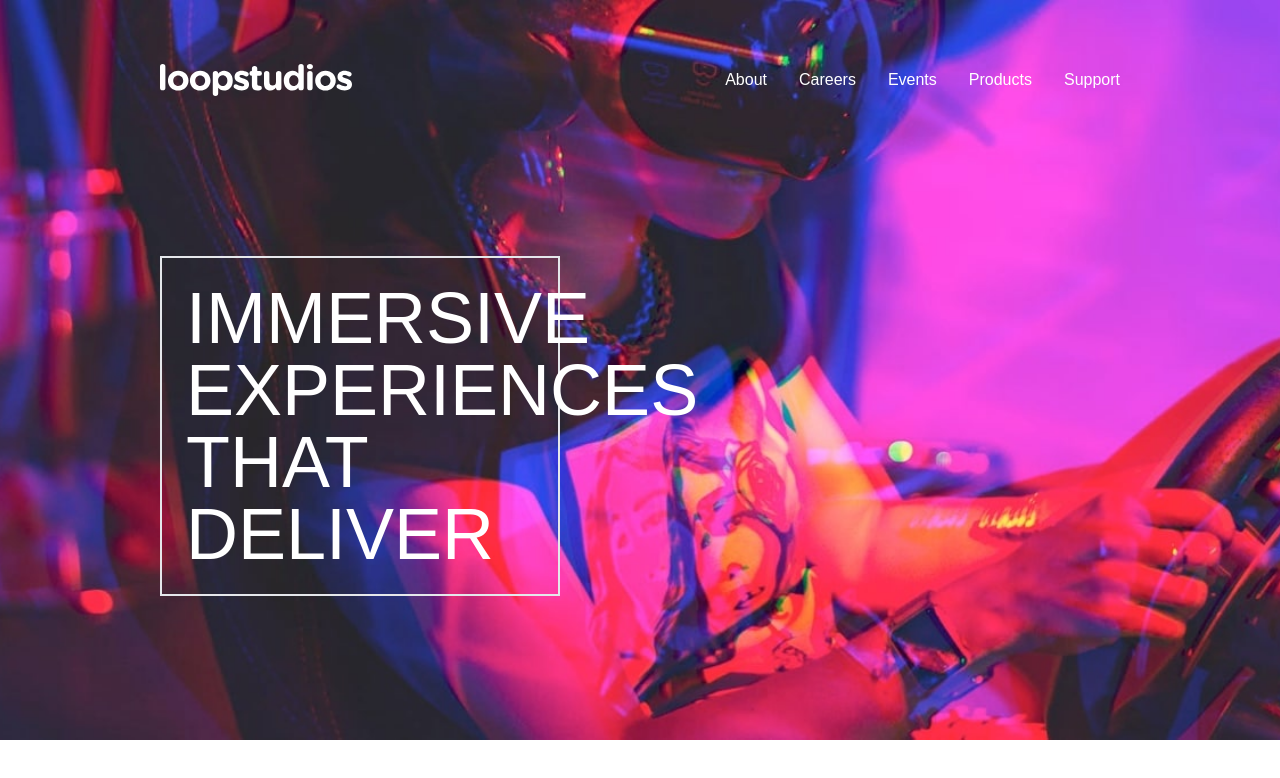
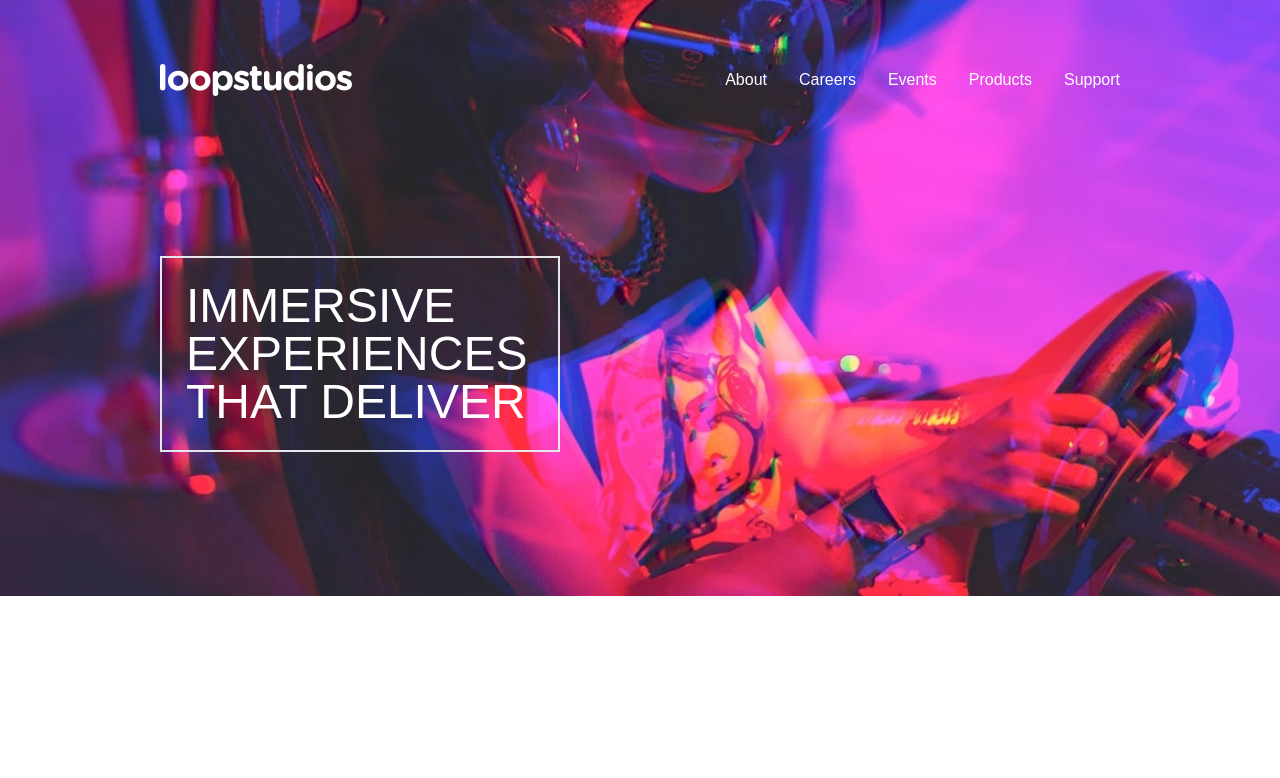
Before and after one commit to ahmadshiddiq/fem-loop-studios, a React (Create React App) app: page / in a window 1280 px wide. Shown: the top 778 px of the page. Built offline with nearby package versions, Linux system fonts and the light colour scheme.

Commit message:
fix: size on correct size with breakpoint

```diff
--- a/src/components/Header.jsx
+++ b/src/components/Header.jsx
@@ -12,7 +12,7 @@ const Header = () => {
           </div>
 
           {/* menu */}
-          <div className="hidden md:block flex flex-row space-x-8 text-white">
+          <div className="hidden flex-row space-x-8 text-white md:flex">
             <a href="#about">About</a>
             <a href="#careers">Careers</a>
             <a href="#events">Events</a>
@@ -28,8 +28,8 @@ const Header = () => {
 
         {/* Hero */}
         <div className="mt-40">
-          <div className="border-2 w-full p-6 lg:w-5/12">
-            <p className="josefin text-4xl md:text-6xl lg:text-7xl text-white uppercase">
+          <div className="border-2 w-full p-6 md:w-8/12 lg:w-5/12">
+            <p className="josefin text-4xl text-white uppercase md:text-5xl">
               Immersive experiences that deliver
             </p>
           </div>
```
Also changed, not shown: 1 other file (tests, documents, lock files or other folders).
